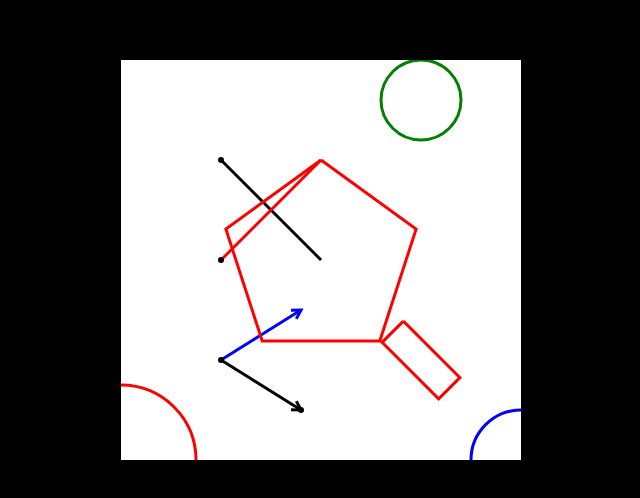
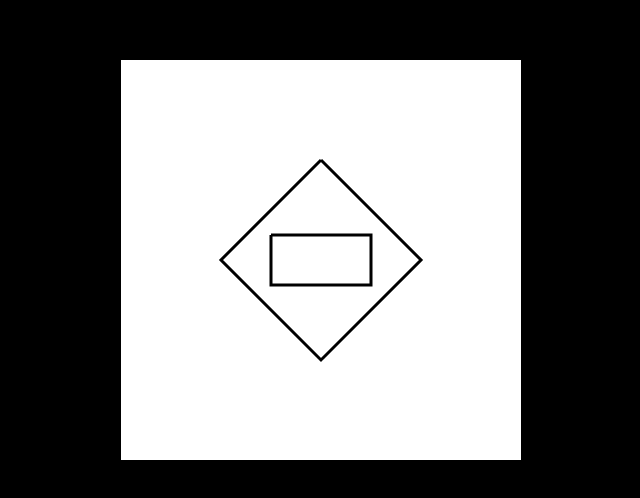
Before and after one commit to koalakoker/ConnectorJS, a plain HTML site: page index.html in a window 1280 px wide. Shown: the part 140-638 px from the top of the page, without its empty margins (319-959 px from the left). Drawn offline with Linux system fonts and the light colour scheme.

Commit message:
Basic of composition

```diff
--- a/index.html
+++ b/index.html
@@ -12,8 +12,11 @@
     <script src="lib/graphics/point.js"></script>
     <script src="lib/math/math.js"></script>
     <script src="lib/graphics/graphics.js"></script>
+
+    <script src="lib/shapes/shape.js"></script>
     <script src="lib/shapes/rectangle.js"></script>
     <script src="lib/shapes/polygon.js"></script>
+    <script src="lib/shapes/composition.js"></script>
 
     <script src="test/shapes.js"></script>
 
--- /dev/null
+++ b/lib/shapes/composition.js
@@ -0,0 +1,13 @@
+class Composition {
+  constructor() {
+    this.shapes = [];
+  }
+  addShape(s) {
+    this.shapes.push(s);
+  }
+  draw() {
+    this.shapes.forEach((shape) => {
+      shape.draw();
+    });
+  }
+}
--- a/lib/shapes/polygon.js
+++ b/lib/shapes/polygon.js
@@ -1,5 +1,6 @@
-class Polygon {
+class Polygon extends Shape {
   constructor(pos, radius, sides, angleOffset = 0) {
+    super();
     this.pos = pos;
     this.radius = radius;
     this.sides = sides;
@@ -15,7 +16,7 @@ class Polygon {
         this.pos.y - rad * Math.cos(angle)
       );
       pL.push(pt);
-      angle += (Math.PI * 2) / 5;
+      angle += (Math.PI * 2) / this.sides;
     }
     return pL;
   }
--- a/lib/shapes/rectangle.js
+++ b/lib/shapes/rectangle.js
@@ -1,5 +1,6 @@
-class Rectangle {
+class Rectangle extends Shape {
   constructor(center, width, height, angle = 0, p = currentpen) {
+    super();
     this.center = center;
     this.width = width;
     this.height = height;
--- /dev/null
+++ b/lib/shapes/shape.js
@@ -0,0 +1,4 @@
+class Shape {
+  constructor() {}
+  draw() {}
+}
--- a/main.js
+++ b/main.js
@@ -1 +1,7 @@
-shapesTest();
+const p1 = new Polygon(new Point(200, 200), 100, 4, 0);
+const r1 = new Rectangle(new Point(200, 200), 100, 50, 0, new Pen("red"));
+
+const comp = new Composition();
+comp.addShape(p1);
+comp.addShape(r1);
+comp.draw();
```
